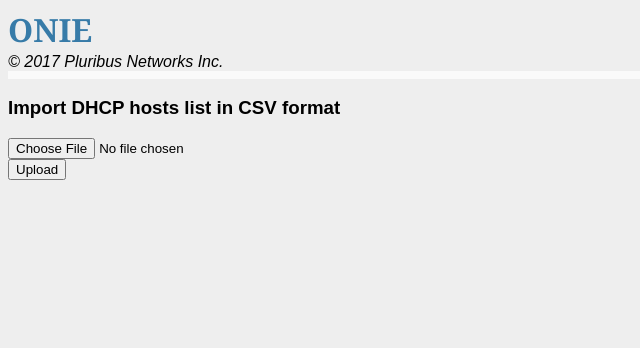
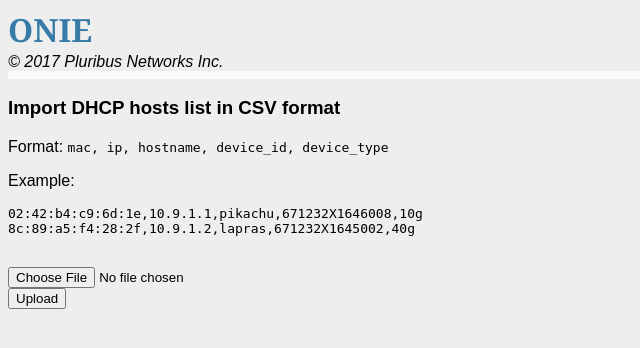
Before and after one commit to amitsi/onieztp, a Flask app: page /importcsv in a window 1280 px wide. Shown: the top 348 px of the page, without its empty margins (0-640 px from the left). Run offline with Flask 2, Linux system fonts and the light colour scheme.

Commit message:
Minor CSV import changes

```diff
--- a/onie/docker/app/onie/onie.py
+++ b/onie/docker/app/onie/onie.py
@@ -458,7 +458,7 @@
             text = hosts_csv.read().decode('ascii')
             lines = text.split("\n")
             reader = csv.DictReader(lines, delimiter=",",
-                        fieldnames=("mac", "ip", "hostname", "tag", "device_id", "device_type"))
+                        fieldnames=("mac", "ip", "hostname", "device_id", "device_type"))
         except:
             flash("Failed to import CSV file")
             return redirect(url_for('show_entries', _anchor='dhcp'))
--- a/onie/docker/app/onie/templates/import_csv.html
+++ b/onie/docker/app/onie/templates/import_csv.html
@@ -1,6 +1,13 @@
 {% extends "layout.html" %}
 {% block body %}
     <h3>Import DHCP hosts list in CSV format</h3>
+    Format: <tt>mac, ip, hostname, device_id, device_type</tt>
+    <p/>
+    Example:
+    <pre>
+02:42:b4:c9:6d:1e,10.9.1.1,pikachu,671232X1646008,10g
+8c:89:a5:f4:28:2f,10.9.1.2,lapras,671232X1645002,40g
+    </pre>
     <form action="{{ url_for('import_csv') }}" method=post enctype="multipart/form-data">
       <p><input type="file" name="hosts_csv"/><br/>
          <input type="submit" value="Upload"/>
```
